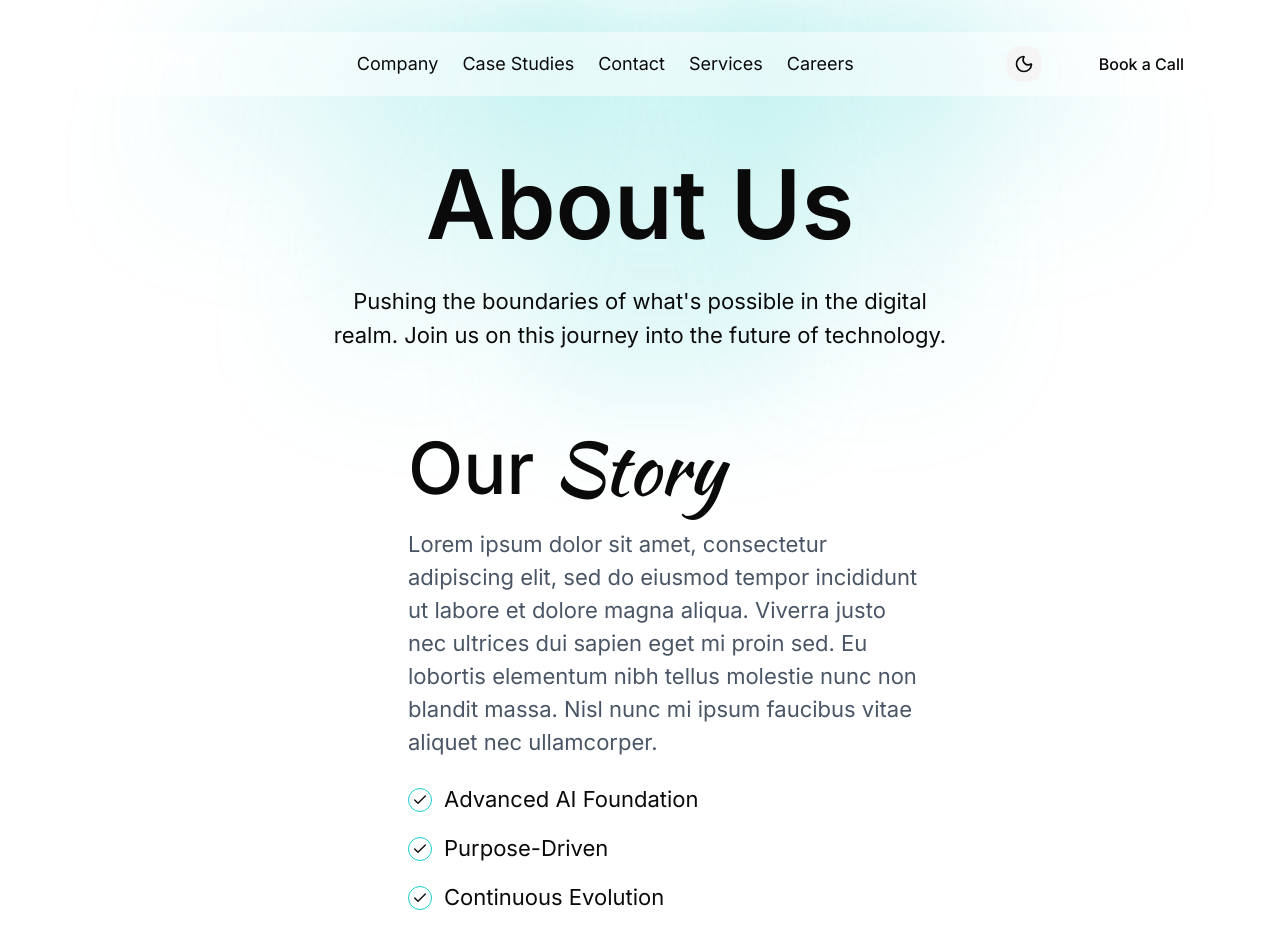
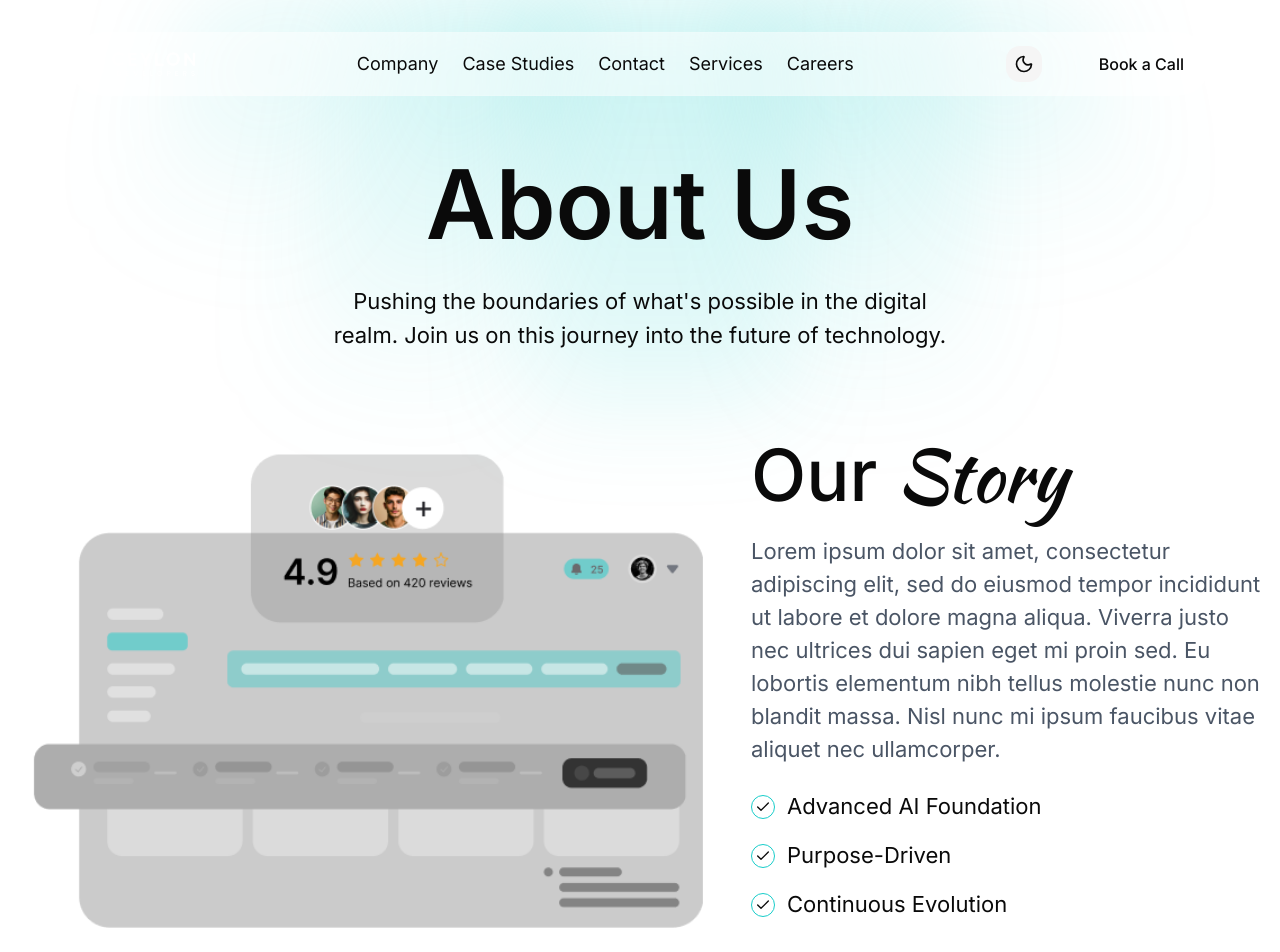
Before and after one commit to Roshen-Perera/ceylon-developers-portfolio, a Next.js app: page /about in a window 1280 px wide. Shown: the top 952 px of the page. Built offline with nearby package versions, Linux system fonts and the light colour scheme.

Commit message:
Add StoryContainerIMG component to Story for improved layout

```diff
--- a/components/story.tsx
+++ b/components/story.tsx
@@ -1,12 +1,13 @@
 import React from "react";
 import { Check } from "lucide-react";
+import StoryContainerIMG from "./storyContainerIMG";
 
 const Story = () => {
   return (
     <div className="flex flex-col items-center justify-center mt-20">
       <div className="flex flex-row items-center gap-12">
         <div className="flex-shrink-0">
-
+          <StoryContainerIMG/>
         </div>
         <div className="flex flex-col gap-6 flex-1 max-w-lg">
           <p className="text-7xl font-medium">
```
